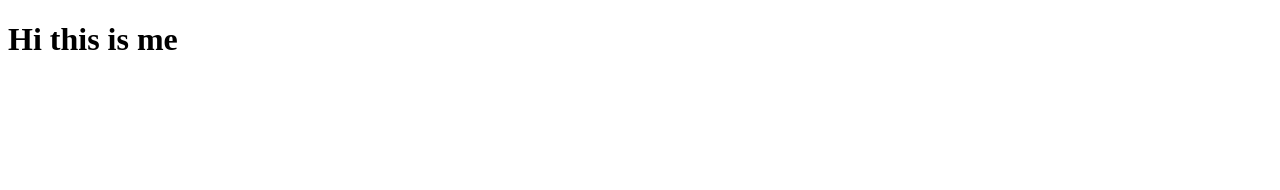
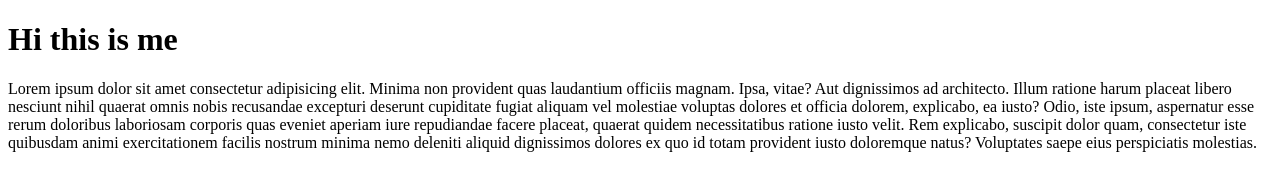
Before and after one commit to REZOAN93/new, a plain HTML site: page index.html in a window 1280 px wide. Drawn offline with Linux system fonts and the light colour scheme.

Commit message:
added html structure

```diff
--- a/index.html
+++ b/index.html
@@ -8,5 +8,6 @@
 </head>
 <body>
     <h1>Hi this is me</h1>
+    <p>Lorem ipsum dolor sit amet consectetur adipisicing elit. Minima non provident quas laudantium officiis magnam. Ipsa, vitae? Aut dignissimos ad architecto. Illum ratione harum placeat libero nesciunt nihil quaerat omnis nobis recusandae excepturi deserunt cupiditate fugiat aliquam vel molestiae voluptas dolores et officia dolorem, explicabo, ea iusto? Odio, iste ipsum, aspernatur esse rerum doloribus laboriosam corporis quas eveniet aperiam iure repudiandae facere placeat, quaerat quidem necessitatibus ratione iusto velit. Rem explicabo, suscipit dolor quam, consectetur iste quibusdam animi exercitationem facilis nostrum minima nemo deleniti aliquid dignissimos dolores ex quo id totam provident iusto doloremque natus? Voluptates saepe eius perspiciatis molestias.</p>
 </body>
 </html>
```
